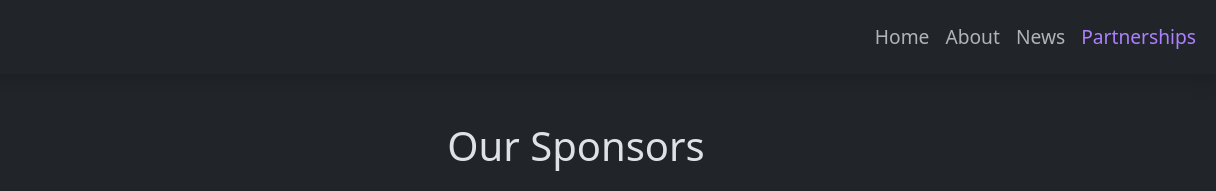
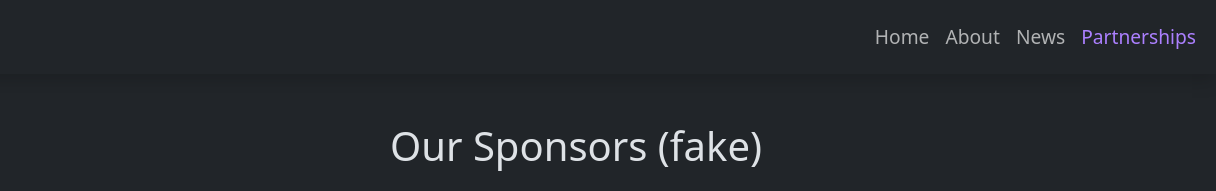
Before and after one commit to stan5370/396esportswebsite, a plain HTML site: page src/partnerships.html in a window 1280 px wide. Shown: the top 191 px of the page, 64-1280 px from the left. Drawn offline with nearby package versions, Linux system fonts and the light colour scheme.

Commit message:
updated readme, changed spacing and added disclosure for partnerships

```diff
--- a/src/partnerships.html
+++ b/src/partnerships.html
@@ -44,7 +44,7 @@
 
     <section id="sponsors">
         <div class="container mt-5">
-            <h1 class="text-center mb-4">Our Sponsors</h1>
+            <h1 class="text-center mb-4">Our Sponsors (fake)</h1>
             <div class="row">
                 <!-- Sponsor 1 -->
                 <div class="col-md-4 mb-4">
```
Also changed, not shown: src/news.html (+2 -1 lines), 1 other file.
